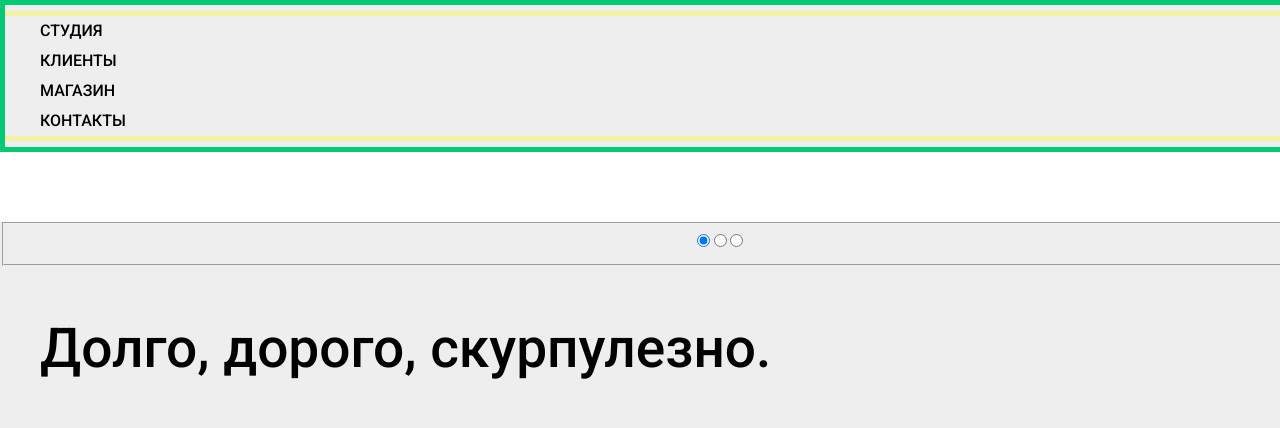
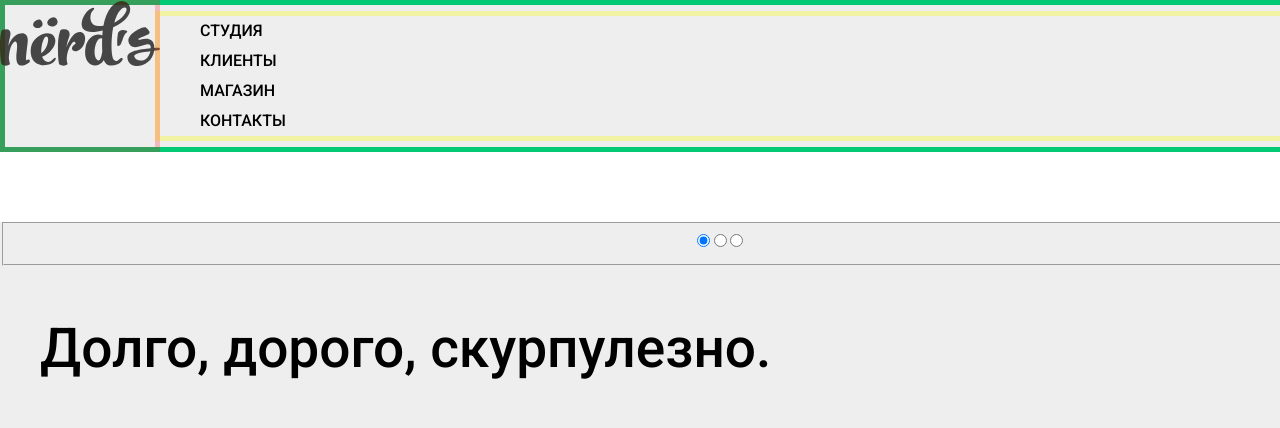
Before and after one commit to r-k-parchment/Academy, a plain HTML site: page index.html in a window 1280 px wide. Shown: the top 428 px of the page. Drawn offline with Linux system fonts and the light colour scheme.

Commit message:
Грид поширине картинки

```diff
--- a/css/style.css
+++ b/css/style.css
@@ -100,7 +100,7 @@ img {
 
 .main-navigation {
   display: grid;
-  grid-template-columns: min-content 1fr min-content;
+  grid-template-columns: 160px 1fr min-content;
   font-weight: 500;
   line-height: 30px;
   color: war (--basic-black);
--- a/index.html
+++ b/index.html
@@ -18,7 +18,7 @@
   <header class="main-header">
     <nav class="main-navigation">
       <a class="main-header-logo">
-        <img src="img/logo.svg" width="160" height="65" alt="Логотип «Nёrd's»">
+        <img src="img/logo.svg" width="160" height="66" alt="Логотип «Nёrd's»">
       </a>
       <ul class="site-navigation">
         <li><a href="blank.html">Студия</a></li>
```
